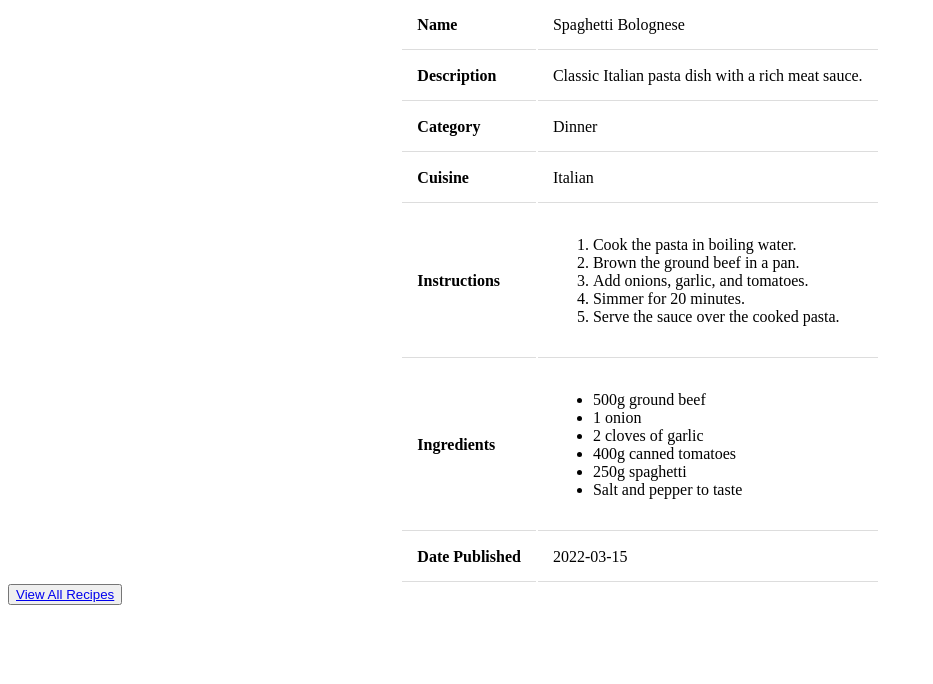
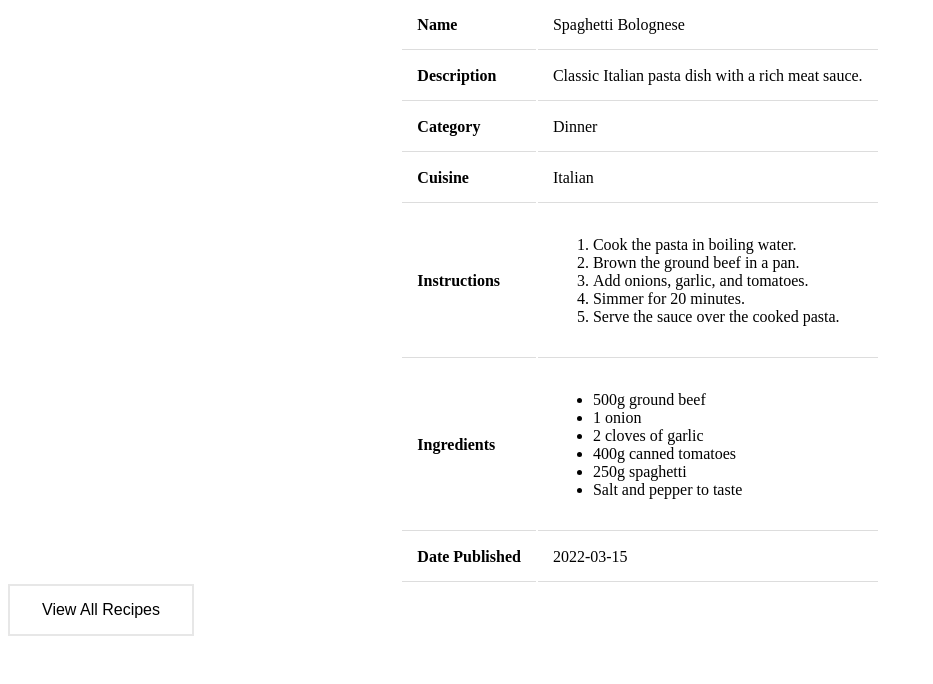
Before and after one commit to Boushra-ahmad/SystemDeploymentProject, a Flask app: page /view/1 in a window 1280 px wide. Shown: the part 81-765 px from the top of the page, without its empty margins (0-933 px from the left). Run offline with Flask 3, Linux system fonts and the light colour scheme.

Commit message:
View Page

```diff
--- a/templates/viewrecipes.html
+++ b/templates/viewrecipes.html
@@ -12,6 +12,18 @@ table{
     margin-left: auto;
   margin-right: auto;
 }
+#addbtndiv{
+    margin: auto;
+  }
+  #addbtn{
+    background-color: white;
+    color: black;
+    border: 2px solid #e7e7e7;
+    padding: 15px 32px;
+    text-align: center;
+    text-decoration: none;
+    font-size: 16px;
+    }
     </style>
 </head>
 <body>
@@ -60,7 +72,7 @@ table{
         </tr>
     </table>
     <div id="addbtndiv">
-        <a href="{{ url_for('main.home')}}"> <button type="button" id="addbtn">View All Recipes</a>
+        <a href="{{ url_for('main.home')}}"  style="text-decoration: none;"> <button type="button" id="addbtn">View All Recipes</button></a>
 
       </div>
 </body>
```
